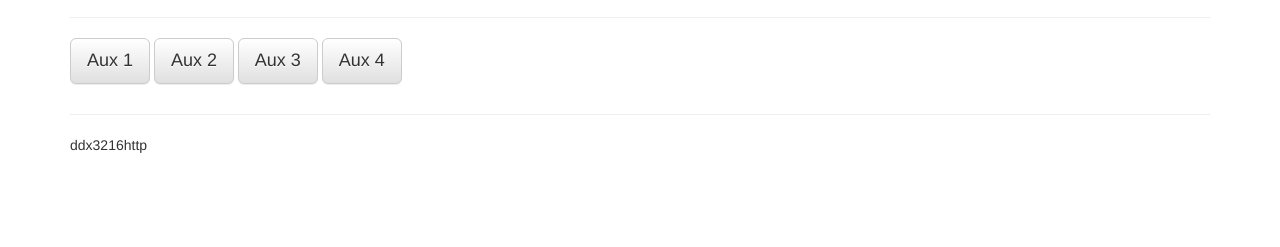
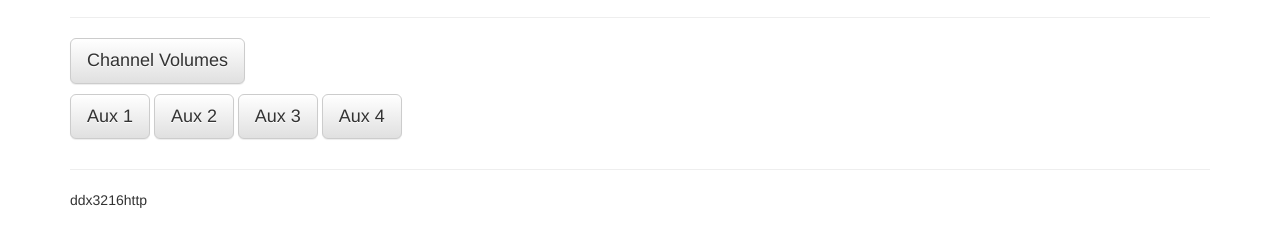
Before and after one commit to wherget/ddx3216http, a website: page public_html/index.html in a window 1280 px wide. Shown: the part 113-360 px from the top of the page. Drawn offline with nearby package versions, Linux system fonts and the light colour scheme; no server answers.

Commit message:
link to Channel Vloumes page in frontend landing page

```diff
--- a/public_html/index.html
+++ b/public_html/index.html
@@ -36,6 +36,9 @@
                     <h1>Behinger</h1>
                     <hr>
                     <p>
+                        <a class="btn btn-lg btn-default" href="master.html">Channel Volumes</a>
+                    </p>
+                    <p>
                     <a class="btn btn-lg btn-default" href="aux1.html">Aux 1</a>
                     <a class="btn btn-lg btn-default" href="aux2.html">Aux 2</a>
                     <a class="btn btn-lg btn-default" href="aux3.html">Aux 3</a>
```
